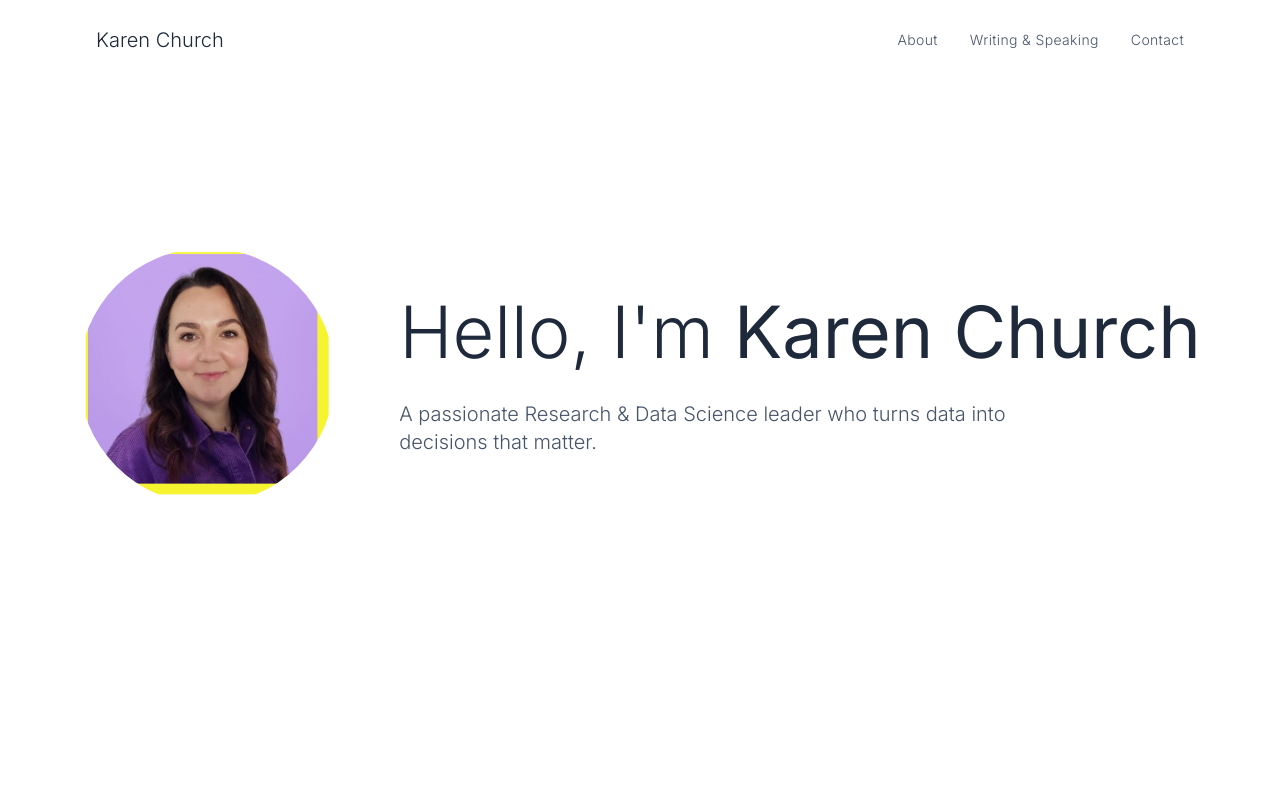
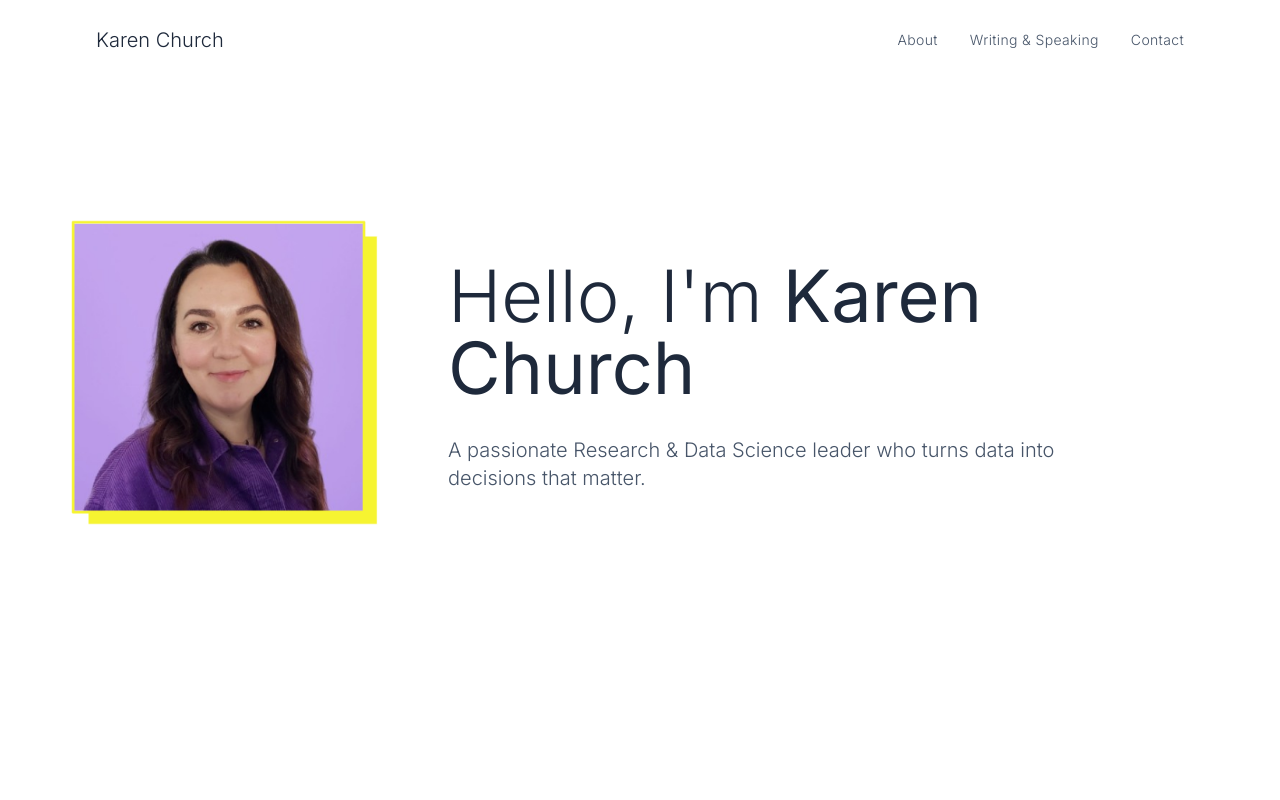
Before and after one commit to kchurch-maker/church-inspired-site-kit, a React (Vite) app: page / in a window 1280 px wide. Shown: the top 800 px of the page. Built offline with nearby package versions, Linux system fonts and the light colour scheme.

Commit message:
feat: Make profile picture square and bigger
Modified the Hero section to display the profile picture in a square format and increased its size. Edited `src/components/Hero.tsx`.

```diff
--- a/src/components/Hero.tsx
+++ b/src/components/Hero.tsx
@@ -7,13 +7,13 @@ const Hero = () => {
     <section className="min-h-screen flex items-center justify-center px-6 lg:px-8 pb-12">
       <div className="max-w-6xl mx-auto flex flex-col lg:flex-row items-center gap-12 lg:gap-16">
         <div className="flex-shrink-0">
-          <Avatar className="w-48 h-48 md:w-56 md:h-56 lg:w-64 lg:h-64">
+          <Avatar className="w-56 h-56 md:w-72 md:h-72 lg:w-80 lg:h-80 rounded-lg">
             <AvatarImage
               src="/lovable-uploads/c43002a8-1512-4127-9afd-81c031d7cccc.png"
               alt="Karen Church"
-              className="object-cover"
+              className="object-cover rounded-lg"
             />
-            <AvatarFallback className="text-4xl">KC</AvatarFallback>
+            <AvatarFallback className="text-4xl rounded-lg">KC</AvatarFallback>
           </Avatar>
         </div>
 
--- a/src/components/ui/avatar.tsx
+++ b/src/components/ui/avatar.tsx
@@ -1,3 +1,4 @@
+
 import * as React from "react"
 import * as AvatarPrimitive from "@radix-ui/react-avatar"
 
```
